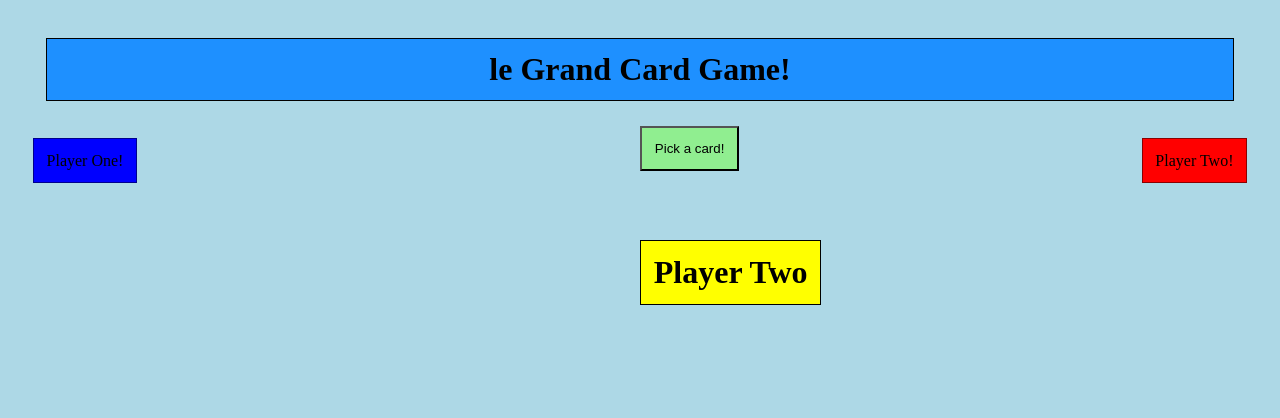
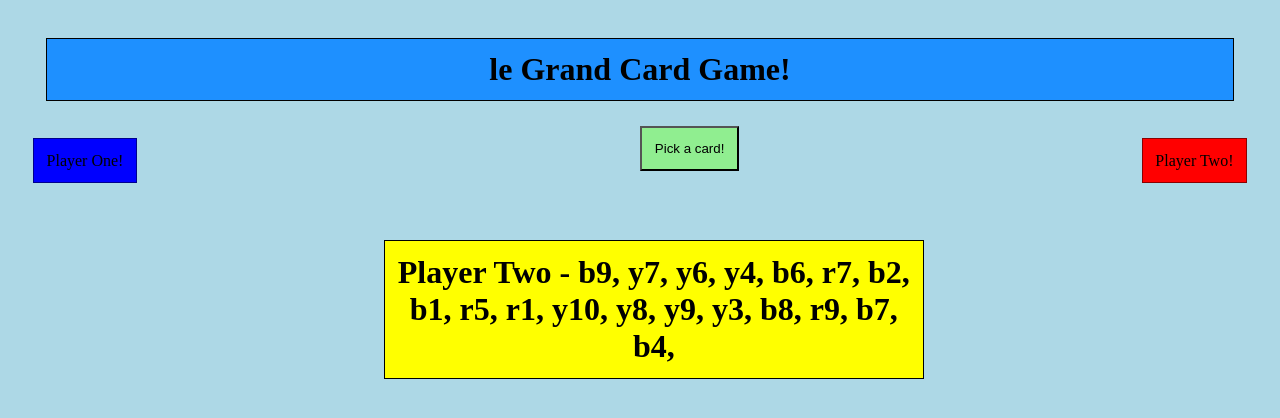
Before and after one commit to davidfrommont/NEA_2020, a plain HTML site: page index.html in a window 1280 px wide. Both pictures are taken after a click on the button "Pick a card!". Drawn offline with Linux system fonts and the light colour scheme.

Commit message:
Latest Version 28/03/21

```diff
--- a/script.js
+++ b/script.js
@@ -37,10 +37,26 @@ function pageLoad(){ ///function called in when the page is loaded up
 function dealCards(shuffled_deck) { ///function called in by button
 
     function winner(winner) {///displays the winner on webpage
-        let x_winner = document.getElementById('winner'); ///display the winner name and changes the styling of the box it is displayed in
+        let display = [];
+        let x_winner = document.getElementById('winner');
         x_winner.style.border = '1px solid black';
-        x_winner.style.background = 'yellow'; ///changes the box the winner's name appears in so it can actually be seen
-        return document.getElementById('winner').innerText = winner;///passes winner name to webpage
+        x_winner.style.background = 'yellow';
+        display += winner;
+        display += ' - '
+        if (winner === 'player One') {
+            for (let i = 0; i < playerOneDeck.length; i++) {
+                display += playerOneDeck[i].colour;
+                display += playerOneDeck[i].number;
+                display += ', ';
+            }
+        } else {
+            for (let i = 0; i < playerTwoDeck.length; i++) {
+                display += playerTwoDeck[i].colour;
+                display += playerTwoDeck[i].number;
+                display += ', ';
+            }
+        }
+        return document.getElementById('winner').innerText = display;
     }
 
     let count1 = 0; ///establishing counter to be used in the block of code
@@ -70,6 +86,7 @@ function dealCards(shuffled_deck) { ///function called in by button
     } else {
         winner('Player Two');
     }
+    displayWinDeck(winner);
 
     return shuffled_deck;///ending function and handing back the now empty shuffled deck ///returns the shuffled deck at the end
 }
--- a/style.css
+++ b/style.css
@@ -44,7 +44,8 @@
     text-align: center;
     position: fixed;
     top: 30%;
-    left: 50%;
+    left: 30%;
     alignment: center;
+    width: 40%;
     display: block;
 }
```
